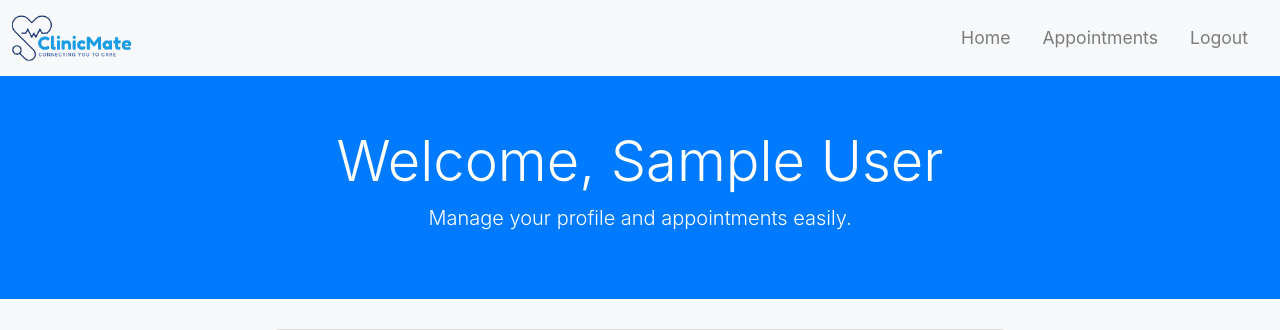
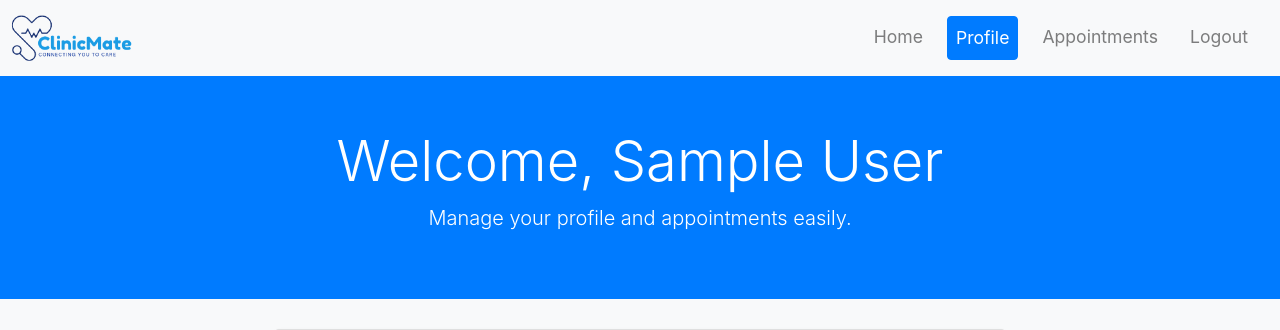
Before and after one commit to sasi1219/EChannelling, a Django app: page /profile/ in a window 1280 px wide. Shown: the top 330 px of the page. Run offline with Django 5.2, Linux system fonts and the light colour scheme; a user stored in the database is signed in; tables that the repository leaves empty hold one stand-in row (values such as "Sample post"); some libraries are stand-ins or nearby versions.

Commit message:
Change in User profile

```diff
--- a/user_profile/templates/user_profile/index.html
+++ b/user_profile/templates/user_profile/index.html
@@ -21,6 +21,7 @@
         <div class="collapse navbar-collapse" id="navbarNav">
             <ul class="navbar-nav ml-auto">
                 <li class="nav-item"><a class="nav-link" href="/">Home</a></li>
+                <li class="nav-item"><a class="nav-link btn btn-primary text-white" href="/profile">Profile</a></li>
                 <li class="nav-item"><a class="nav-link" href="/appointments">Appointments</a></li>
                 <li class="nav-item"><a class="nav-link" href="/">Logout</a></li>
             </ul>
```
